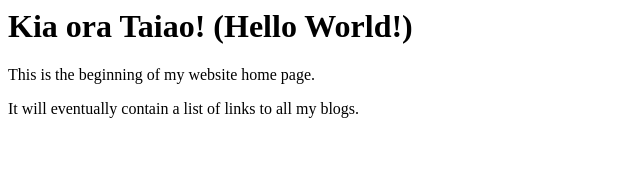
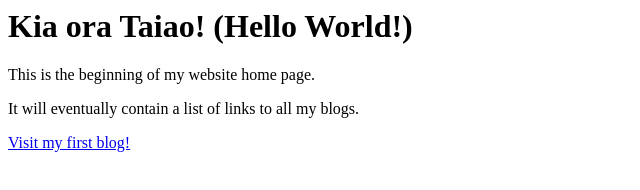
Before and after one commit to CCCoBBB/Bootcamp-Blog, a plain HTML site: page index.html in a window 1280 px wide. Shown: the whole page, without its empty margins (0-640 px from the left). Drawn offline with Linux system fonts and the light colour scheme.

Commit message:
Update index.html
added blog

```diff
--- a/index.html
+++ b/index.html
@@ -5,5 +5,6 @@
     <h1>Kia ora Taiao! (Hello World!)</h1>
     <p> This is the beginning of my website home page.</p>
     <p> It will eventually contain a list of links to all my blogs. </p>
+    <a href="te-houtaewa-template.html">Visit my first blog!</a>
   </body>
 </html>
```
